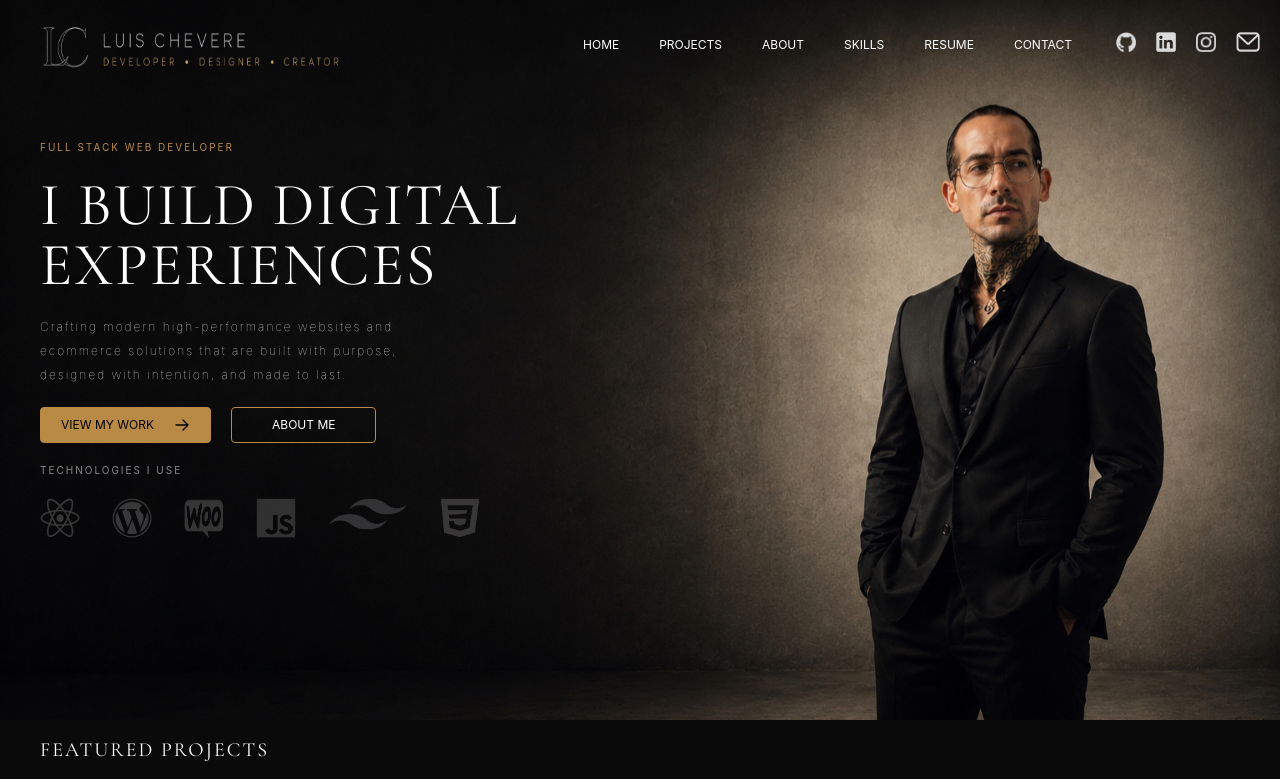
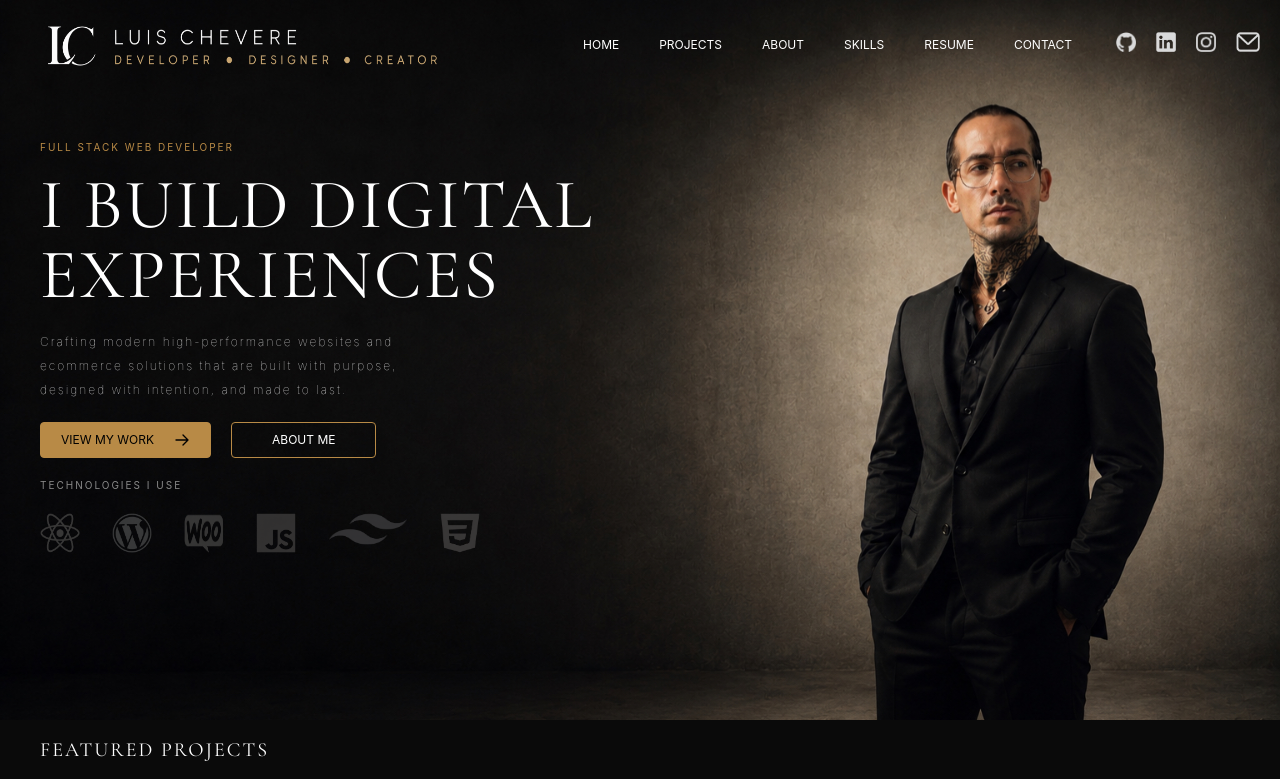
Before and after one commit to LuisChevere/New_react_portfolio, a React (Vite) app in the folder my-portfolio/: page / in a window 1280 px wide. Shown: the top 779 px of the page. Built offline with nearby package versions, Linux system fonts and the light colour scheme.

Commit message:
updated images and logo as well as finished Projects section

```diff
--- a/my-portfolio/src/components/Navbar.jsx
+++ b/my-portfolio/src/components/Navbar.jsx
@@ -7,7 +7,7 @@ import Email from "../assets/logos/Mail.png";
 function NavBar() {
   return (
     <nav className="flex pl-10 pr-5 py-5 text-white text-[12px]">
-      <img className="w-[300px]" src={Logo} alt="Lc white logo" />
+      <img className="w-[400px]" src={Logo} alt="Lc white logo" />
       <ul class="md:px-2 ml-auto mr-5 md:flex md:space-x-2 absolute md:relative top-full left-0 right-0">
         <li>
           <a
--- a/my-portfolio/src/components/heroContent.jsx
+++ b/my-portfolio/src/components/heroContent.jsx
@@ -8,10 +8,10 @@ import css from "../assets/logos/CSS.png";
 function heroContent() {
   return (
     <div className="pl-[40px] pt-[50px]">
-      <p className="text-[#B88A46] text-[10px] tracking-[2px] pb-[20px] uppercase">
+      <p className="text-[#B88A46] text-[10px] tracking-[2px] pb-[15px] uppercase">
         full stack web developer
       </p>
-      <h1 className="font-['Cormorant_Garamond'] text-[60px] font-normal tracking-[2px] text-white leading-none pb-[20px]">
+      <h1 className="font-['Cormorant_Garamond'] text-[70px] font-normal tracking-[2px] text-white leading-none pb-[20px]">
         I BUILD DIGITAL <br />
         EXPERIENCES
       </h1>
```
Also changed, not shown: my-portfolio/src/assets/logos/LC-logo.png, my-portfolio/src/assets/logos/LC-white.png (deleted).
